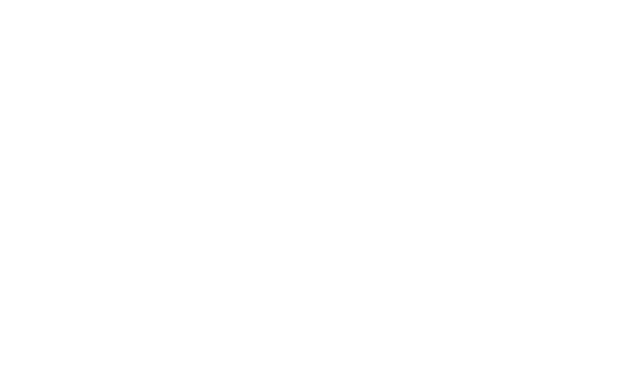
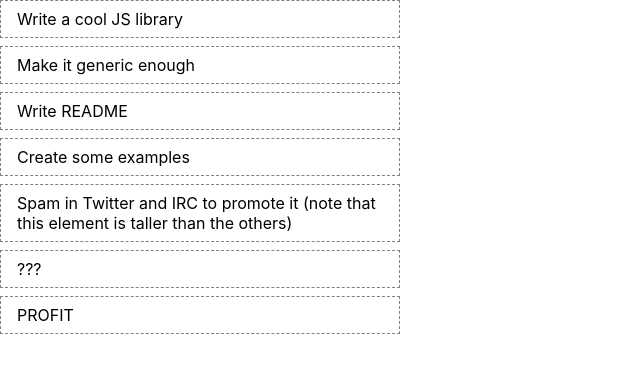
Before and after one commit to weilun0510/my-react-app, a React (Vite) app: page /dashboard/Drag in a window 1280 px wide. Before the commit this address had no page. Shown: the top 372 px of the page, without its empty margins (0-640 px from the left). Built offline with nearby package versions, Linux system fonts and the light colour scheme.

Commit message:
feat: react-dnd 拖拽

```diff
--- a/package.json
+++ b/package.json
@@ -10,7 +10,10 @@
   "dependencies": {
     "antd": "^4.20.7",
     "echarts-for-abc": "^1.0.2",
+    "immutability-helper": "^3.1.1",
     "react": "^18.0.0",
+    "react-dnd": "^11.1.3",
+    "react-dnd-html5-backend": "^11.1.3",
     "react-dom": "^18.0.0",
     "react-router-dom": "^6.3.0"
   },
--- a/src/App.jsx
+++ b/src/App.jsx
@@ -23,6 +23,7 @@
 import Timer from './view/Dashboard/Timer';
 import Js from './view/Dashboard/Js';
 import Write from './view/Dashboard/Js/Write';
+import Drag from './view/Dashboard/Drag';
 
 import Library from './view/Library';
 import './App.css';
@@ -62,6 +63,7 @@
         <Route path="/dashboard/Form" element={<Form />} />
         <Route path="/dashboard/Lazy" element={<Lazy />} />
         <Route path="/dashboard/Timer" element={<Timer />} />
+        <Route path="/dashboard/Drag" element={<Drag />} />
 
         <Route path="/dashboard/Js" element={<Js />} />
         <Route path="/dashboard/Js/Write" element={<Write />} />
--- /dev/null
+++ b/src/view/Dashboard/Drag/Card.jsx
@@ -0,0 +1,83 @@
+import { useRef } from 'react'
+import { useDrag, useDrop } from 'react-dnd'
+
+const ItemTypes = {
+  CARD: 'card1',
+}
+
+const style = {
+  border: '1px dashed gray',
+  padding: '0.5rem 1rem',
+  marginBottom: '.5rem',
+  backgroundColor: 'white',
+  cursor: 'move',
+}
+const Card = ({ id, text, index, moveCard }) => {
+  const ref = useRef(null)
+  const [{ handlerId }, drop] = useDrop({
+    accept: ItemTypes.CARD,
+    collect(monitor) {
+      return {
+        handlerId: monitor.getHandlerId(),
+      }
+    },
+    hover(item, monitor) {
+      if (!ref.current) {
+        return
+      }
+      const dragIndex = item.index
+      const hoverIndex = index
+      // Don't replace items with themselves
+      if (dragIndex === hoverIndex) {
+        return
+      }
+      // Determine rectangle on screen
+      const hoverBoundingRect = ref.current?.getBoundingClientRect()
+      // Get vertical middle
+      const hoverMiddleY =
+        (hoverBoundingRect.bottom - hoverBoundingRect.top) / 2
+      // Determine mouse position
+      const clientOffset = monitor.getClientOffset()
+      // Get pixels to the top
+      const hoverClientY = clientOffset.y - hoverBoundingRect.top
+      // Only perform the move when the mouse has crossed half of the items height
+      // When dragging downwards, only move when the cursor is below 50%
+      // When dragging upwards, only move when the cursor is above 50%
+      // Dragging downwards
+      if (dragIndex < hoverIndex && hoverClientY < hoverMiddleY) {
+        return
+      }
+      // Dragging upwards
+      if (dragIndex > hoverIndex && hoverClientY > hoverMiddleY) {
+        return
+      }
+      // Time to actually perform the action
+      moveCard(dragIndex, hoverIndex)
+      // Note: we're mutating the monitor item here!
+      // Generally it's better to avoid mutations,
+      // but it's good here for the sake of performance
+      // to avoid expensive index searches.
+      item.index = hoverIndex
+    },
+  })
+  const [{ isDragging }, drag] = useDrag({
+    // type: ItemTypes,
+    // V14以下版本type写在item下
+    item: {
+      id, index, type: ItemTypes.CARD
+    },
+    collect: (monitor) => ({
+      isDragging: monitor.isDragging(),
+    }),
+  })
+  const opacity = isDragging ? 0 : 1
+  drag(drop(ref))
+
+  return (
+    <div ref={ref} style={{ ...style, opacity }} data-handler-id={handlerId}>
+      {text}
+    </div>
+  )
+}
+
+export default Card
--- /dev/null
+++ b/src/view/Dashboard/Drag/index.jsx
@@ -0,0 +1,71 @@
+import update from 'immutability-helper'
+import { useCallback, useState, useRef } from 'react'
+import { DndProvider, createDndContext } from 'react-dnd'
+import { HTML5Backend } from 'react-dnd-html5-backend'
+import Card from './Card.jsx'
+
+const RNDContext = createDndContext(HTML5Backend)
+const style = {
+  width: 400,
+}
+
+const Drag = () => {
+  const manager = useRef(RNDContext)
+  const [cards, setCards] = useState([
+    {
+      id: 1,
+      text: 'Write a cool JS library',
+    },
+    {
+      id: 2,
+      text: 'Make it generic enough',
+    },
+    {
+      id: 3,
+      text: 'Write README',
+    },
+    {
+      id: 4,
+      text: 'Create some examples',
+    },
+    {
+      id: 5,
+      text: 'Spam in Twitter and IRC to promote it (note that this element is taller than the others)',
+    },
+    {
+      id: 6,
+      text: '???',
+    },
+    {
+      id: 7,
+      text: 'PROFIT',
+    },
+  ])
+  const moveCard = useCallback((dragIndex, hoverIndex) => {
+    setCards((prevCards) =>
+      update(prevCards, {
+        $splice: [
+          [dragIndex, 1],
+          [hoverIndex, 0, prevCards[dragIndex]],
+        ],
+      }),
+    )
+  }, [])
+  const renderCard = useCallback((card, index) => {
+    return (
+      <Card
+        key={card.id}
+        index={index}
+        id={card.id}
+        text={card.text}
+        moveCard={moveCard}
+      />
+    )
+  }, [])
+  return (
+    <DndProvider manager={manager.current.dragDropManager}>
+      <div style={style}>{cards.map((card, i) => renderCard(card, i))}</div>
+    </DndProvider>
+  )
+}
+export default Drag
--- a/src/view/Dashboard/index.jsx
+++ b/src/view/Dashboard/index.jsx
@@ -18,6 +18,8 @@
       <Link to="timer">to Timer</Link>
       <br />
       <Link to="js">to JS</Link>
+      <br />
+      <Link to="drag">to Drag</Link>
     </div>
   );
 }
```
